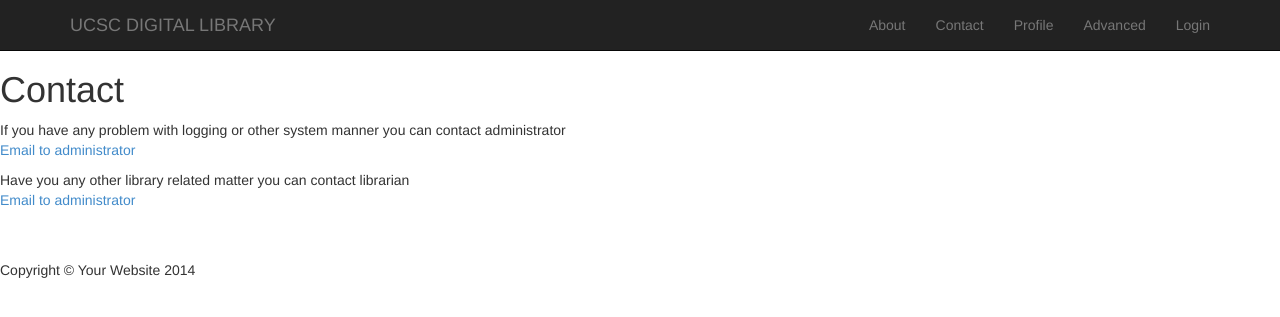
After one commit to rhperera/pusthaka, a CodeIgniter app: page /index.php/contact/page in a window 1280 px wide. The commit adds this page. Shown: the top 317 px of the page. Run offline with CodeIgniter, Linux system fonts and the light colour scheme.

Commit message:
I think if we add emails adreess of librarian and administrator to contact link it will better.

```diff
--- /dev/null
+++ b/application/controllers/contact.php
@@ -0,0 +1,10 @@
+<?php
+
+class Contact extends CI_Controller{
+
+	function page(){
+		$this->load->view('contact');
+	}
+
+
+}
--- /dev/null
+++ b/application/views/contact.php
@@ -0,0 +1,24 @@
+<?php
+
+include('header.php');
+include('navbar.php'); ?>
+
+
+
+<h1>Contact</h1>
+<p>
+If you have any problem with logging or other system manner you can contact administrator<br/>
+	<a href="www.gmail.com">Email to administrator</a>
+</p>
+<p>
+Have you any other library related matter you can contact librarian<br/>
+<a href="www.gmail.com">Email to administrator</a>
+</p>
+
+
+
+
+
+<?php
+
+include('footer.php'); ?>
--- a/application/views/navbar.php
+++ b/application/views/navbar.php
@@ -23,9 +23,10 @@
                 ?>
                 <li>
                     <a href="about.html">About</a>
+
                 </li>
                 <li>
-                    <a href="contact.html">Contact</a>
+                    <a href="<?php base_url()?>contact/page">Contact</a>
                 </li>
                 <li>
                     <a href="#">Profile</a>
```
